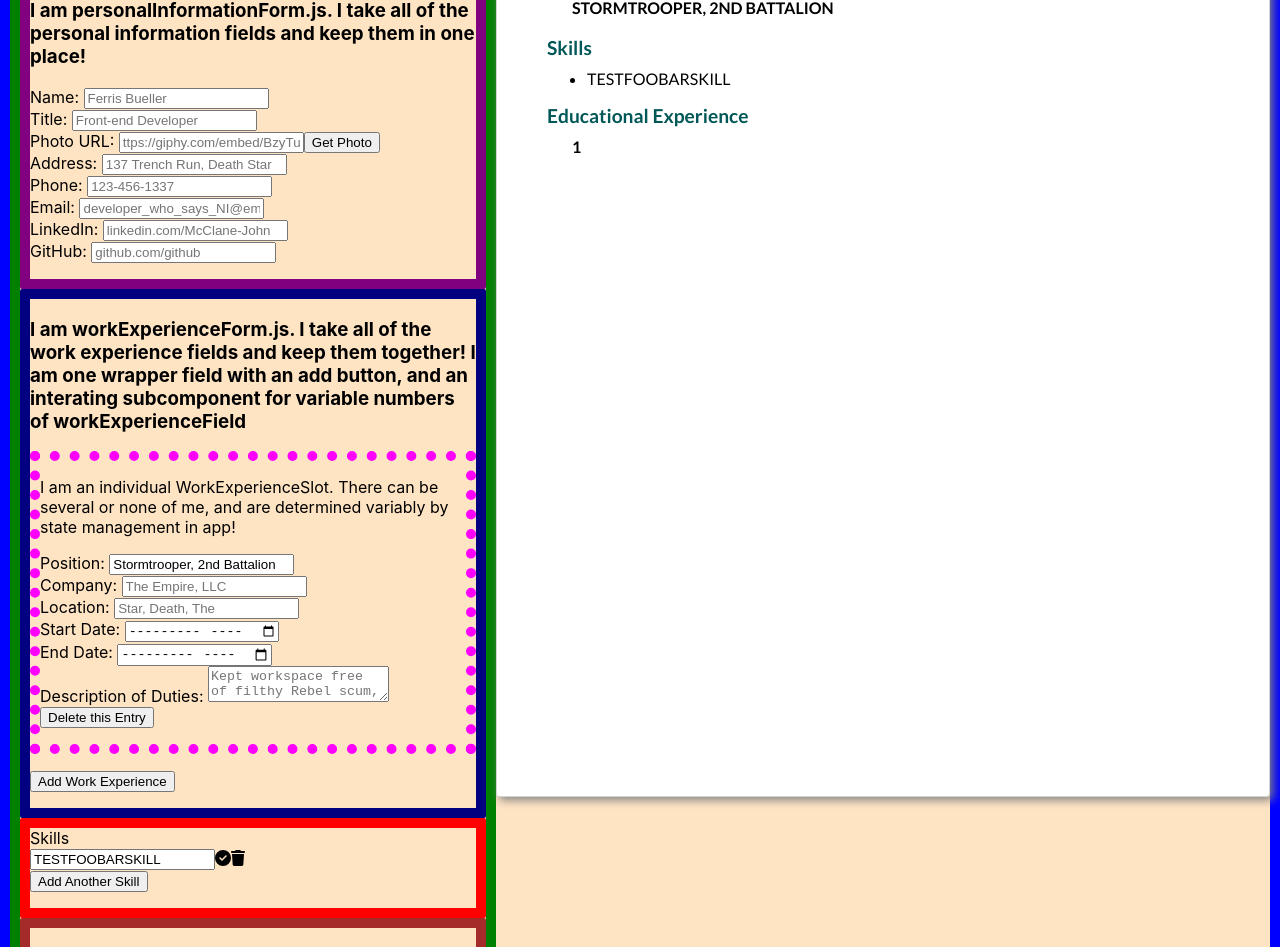
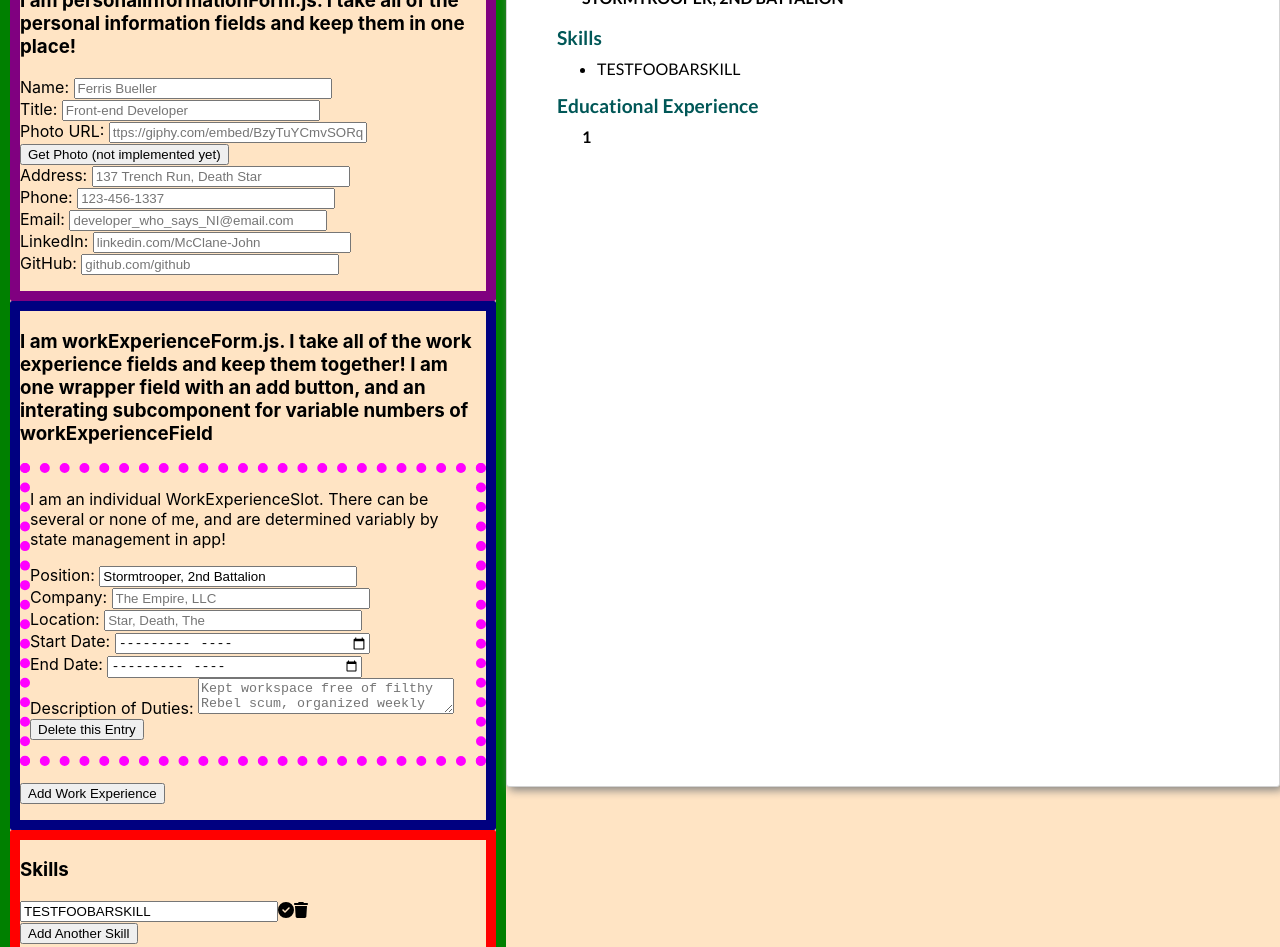
Before and after one commit to dianaroemer/cv-application-project, a React (Create React App) app: page / in a window 1280 px wide. Shown: the part 260-1207 px from the top of the page. Built offline with nearby package versions, Linux system fonts and the light colour scheme.

Commit message:
Begin cleaning up form submission area, lots of cleaning to do

```diff
--- a/src/App.css
+++ b/src/App.css
@@ -20,6 +20,10 @@
 
 .sampleStateButton {
   margin-bottom: 10px;
+}
+
+.inputField {
+  width: 250px;
 }
 
 
--- a/src/App.js
+++ b/src/App.js
@@ -283,7 +283,7 @@ class App extends Component {
 
   render() {
     return (
-      <div className="AppContainer" style={{borderStyle: 'solid', borderRadius: 2, borderColor: 'blue', borderWidth: 10}}>
+      <div className="AppContainer">
         {/* <h2>I am App.js, my parent is AppContainer. Would you like to develop an App?</h2> */}
         <Navbar/>
         <div className='content' >
--- a/src/Components/Field Components/EducationalExperienceForm.js
+++ b/src/Components/Field Components/EducationalExperienceForm.js
@@ -60,7 +60,7 @@ class EducationalExperienceSlot extends Component {
                     </input>
                 </div>
                 <div className='startDateFieldContainer'>
-                    Start Datey: <input className="inputField" type="month"   onChange={e => updateInputField(e, educationalExperience, 'startDate')} value={educationalExperience.startDate}></input>
+                    Start Date: <input className="inputField" type="month"   onChange={e => updateInputField(e, educationalExperience, 'startDate')} value={educationalExperience.startDate}></input>
                 </div>
                 <div className='endDateFieldContainer'>
                     End Date: <input className="inputField" type="month"  onChange={e => updateInputField(e, educationalExperience, 'endDate')} value={educationalExperience.endDate}></input>
--- a/src/Components/Field Components/PersonalInformationForm.js
+++ b/src/Components/Field Components/PersonalInformationForm.js
@@ -21,7 +21,7 @@ class PersonalInformationForm extends Component {
                 </div>
                 <div className='photoFieldContainer'>
                     Photo URL: <input className="inputField" type="url" placeholder='ttps://giphy.com/embed/BzyTuYCmvSORqs1ABM' onChange={e => updateInputField(e, personalInformation, 'photoURL')} value={personalInformation.photoURL}></input>
-                    <button type="button">Get Photo</button>
+                    <button type="button">Get Photo (not implemented yet)</button>
                 </div>
                 <div className='addressFieldContainer'>
                     Address: <input className="inputField" type="text" placeholder='137 Trench Run, Death Star' onChange={e => updateInputField(e, personalInformation, 'address')} value={personalInformation.address}></input>
--- a/src/Components/Field Components/SkillForm.js
+++ b/src/Components/Field Components/SkillForm.js
@@ -5,9 +5,6 @@ import { faTrash, faPenToSquare, faCircleCheck } from '@fortawesome/free-solid-s
 
 
 class SkillForm extends Component {
-    constructor(props) {
-        super(props);
-    }
 
     render() {
 
@@ -28,7 +25,7 @@ class SkillForm extends Component {
 
         return (
             <div className='SkillForm' style={{borderStyle: 'solid', borderRadius: 2, borderColor: 'red', borderWidth: 10}}>
-                <div className='skillsHeaderText'>Skills</div>
+                <h3 className='skillsHeaderText'>Skills</h3>
                 {skillRows}
 
             <button type="submit" onClick={e => createExperience(e, 'skill')}>Add Another Skill</button>
@@ -40,9 +37,9 @@ class SkillForm extends Component {
 
 class SkillSlot extends Component {
 
-    constructor(props) {
-        super(props);
-    }
+    // constructor(props) {
+    //     super(props);
+    // }
 
     render() {
 
@@ -54,7 +51,6 @@ class SkillSlot extends Component {
                     <input type="text" className="inputField" placeholder="Shooting womp rats in Beggar's Canyon"
                         onChange={e => updateInputField(e, skill, skill)}
                         onKeyDown={e=> {
-                            // e.preventDefault()
                             if(e.key === "Enter"){
                                 toggleSkillEdit(e, skill);
                             }
@@ -81,13 +77,3 @@ class SkillSlot extends Component {
 }
 
 export default SkillForm;
-
-/*
---- Work Experience(VARIABLE, ADD AND DELETE THESE FORM FIELDS) ---
-Position:
-Company:
-City:
-Start Date:
-End Date:? (maybe set this is a duration sort of thing?)
-Short description:
-*/
```
Also changed, not shown: src/Components/Field Components/WorkExperienceForm.js (+6 -6 lines), src/Components/PreviewContainer.js (+0 -23 lines).
